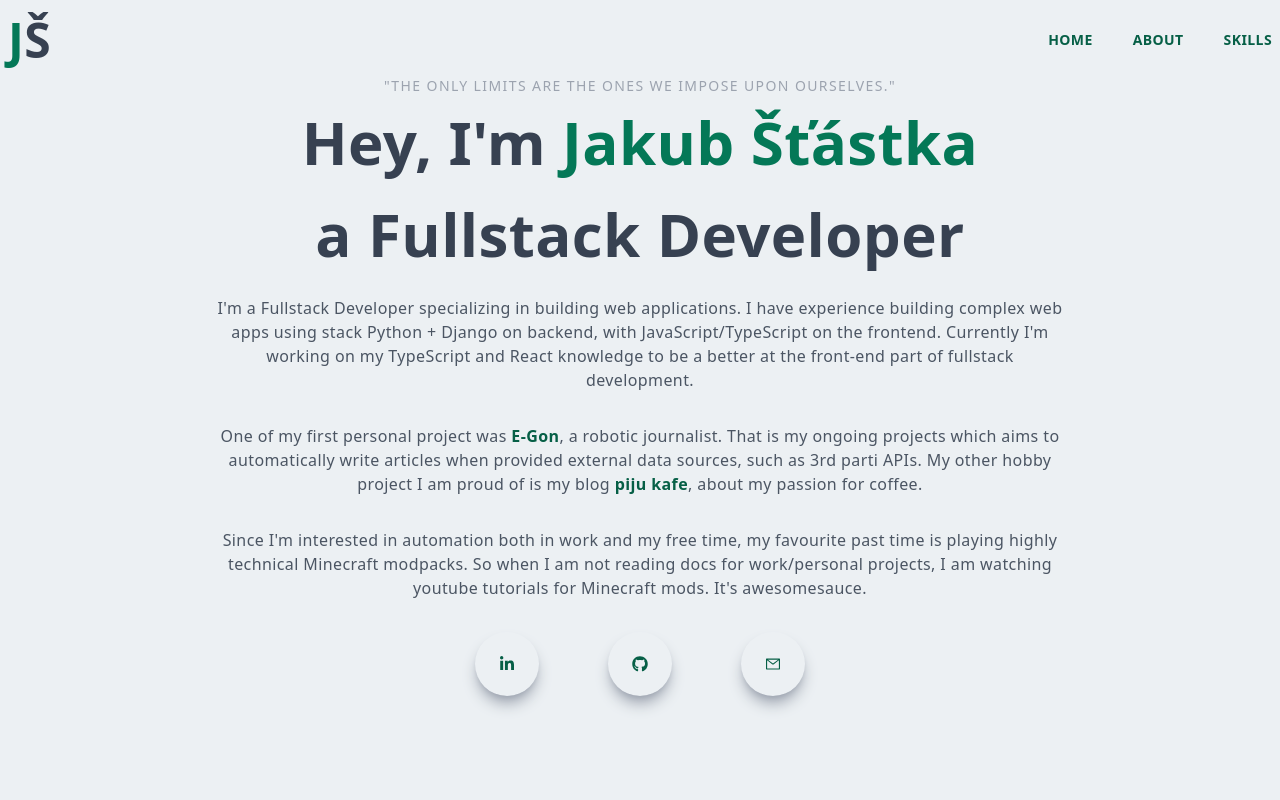
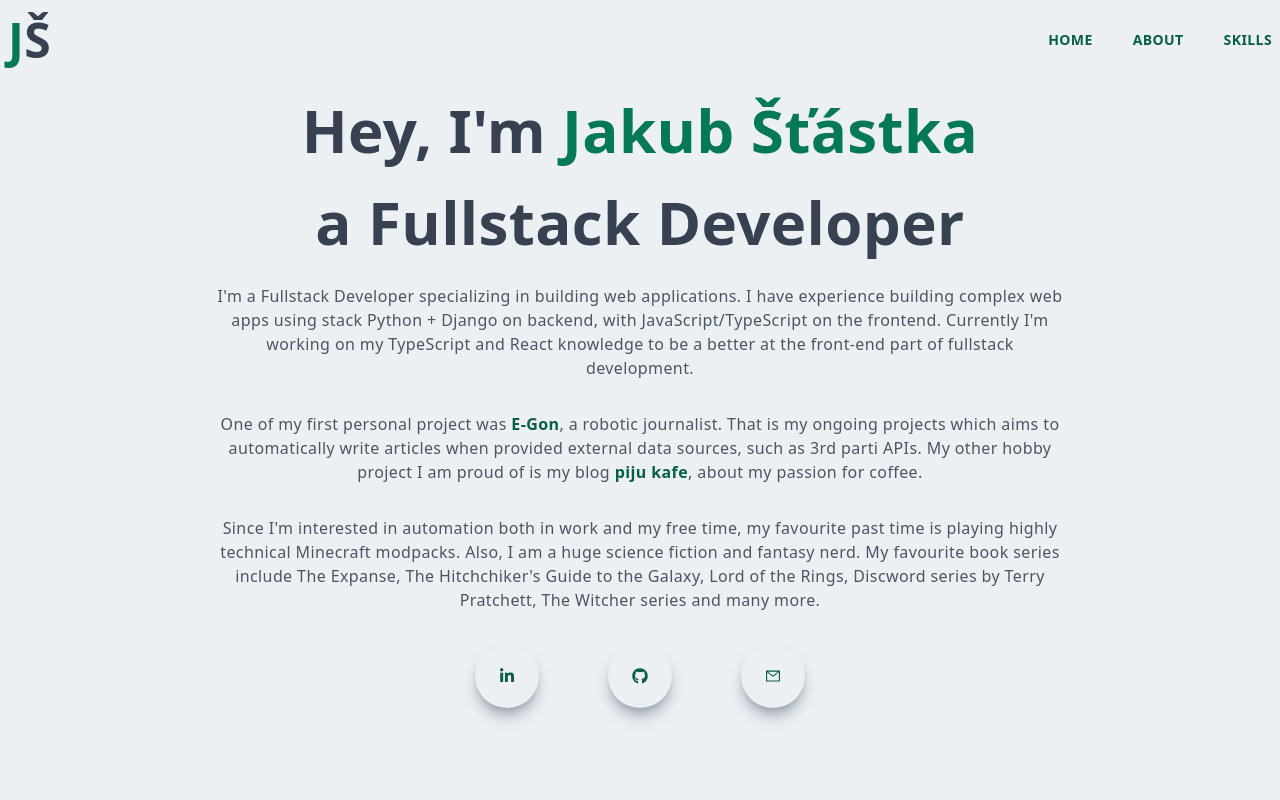
Before and after one commit to jakubstastka/next-js-react-resume-site, a Next.js app: page / in a window 1280 px wide. Shown: the top 800 px of the page. Built offline with nearby package versions, Linux system fonts and the light colour scheme.

Commit message:
content changes and intro buttons reworked to be better clickable #2

```diff
--- a/components/Main.jsx
+++ b/components/Main.jsx
@@ -36,9 +36,10 @@ export default function Main() {
           <p className="py-4 text-gray-600 max-w-[70%] m-auto">
             Since I&apos;m interested in automation both in work and my free
             time, my favourite past time is playing highly technical Minecraft
-            modpacks. So when I am not reading docs for work/personal projects,
-            I am watching youtube tutorials for Minecraft mods. It&apos;s
-            awesomesauce.
+            modpacks. Also, I am a huge science fiction and fantasy nerd. My
+            favourite book series include The Expanse, The Hitchchiker&apos;s
+            Guide to the Galaxy, Lord of the Rings, Discword series by Terry
+            Pratchett, The Witcher series and many more.
           </p>
           <div className="flex items-center justify-between pb-5 max-w-[330px] m-auto py-4">
             <Link href={"https://www.linkedin.com/in/jakubstastka/"}>
@@ -46,16 +47,16 @@ export default function Main() {
                 <FaLinkedinIn />
               </div>
             </Link>
-            <div className="rounded-full shadow-lg shadow-gray-400 p-6 cursor-pointer hover:scale-110 easy-in duration-300">
-              <Link href={"https://github.com/jakubstastka"}>
+            <Link href={"https://github.com/jakubstastka"}>
+              <div className="rounded-full shadow-lg shadow-gray-400 p-6 cursor-pointer hover:scale-110 easy-in duration-300">
                 <FaGithub />
-              </Link>
-            </div>
-            <div className="rounded-full shadow-lg shadow-gray-400 p-6 cursor-pointer hover:scale-110 easy-in duration-300">
-              <Link href={"mailto:jakub@stastka.org"}>
+              </div>
+            </Link>
+            <Link href={"mailto:jakub@stastka.org"}>
+              <div className="rounded-full shadow-lg shadow-gray-400 p-6 cursor-pointer hover:scale-110 easy-in duration-300">
                 <AiOutlineMail />
-              </Link>
-            </div>
+              </div>
+            </Link>
           </div>
         </div>
       </div>
```
